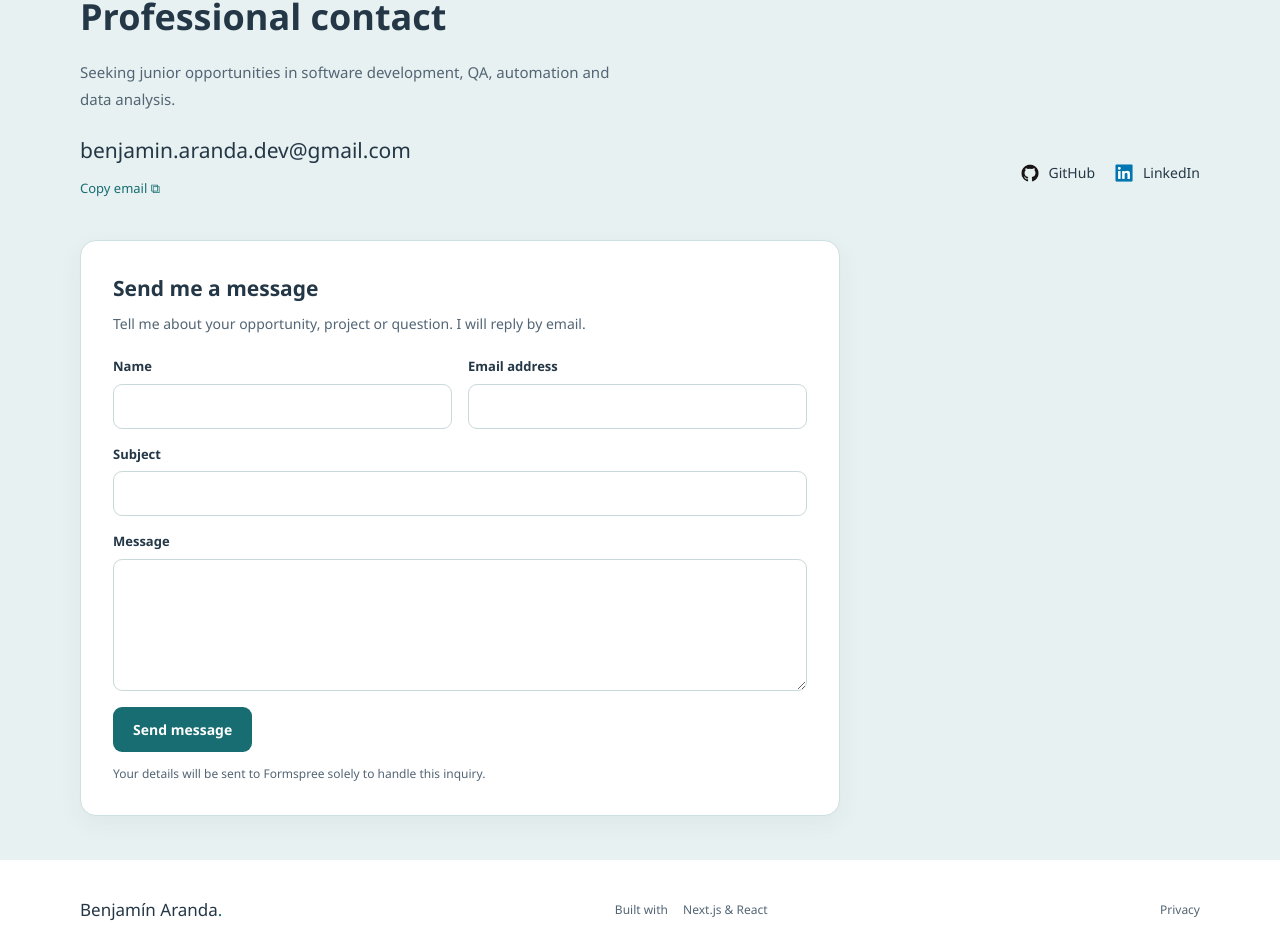
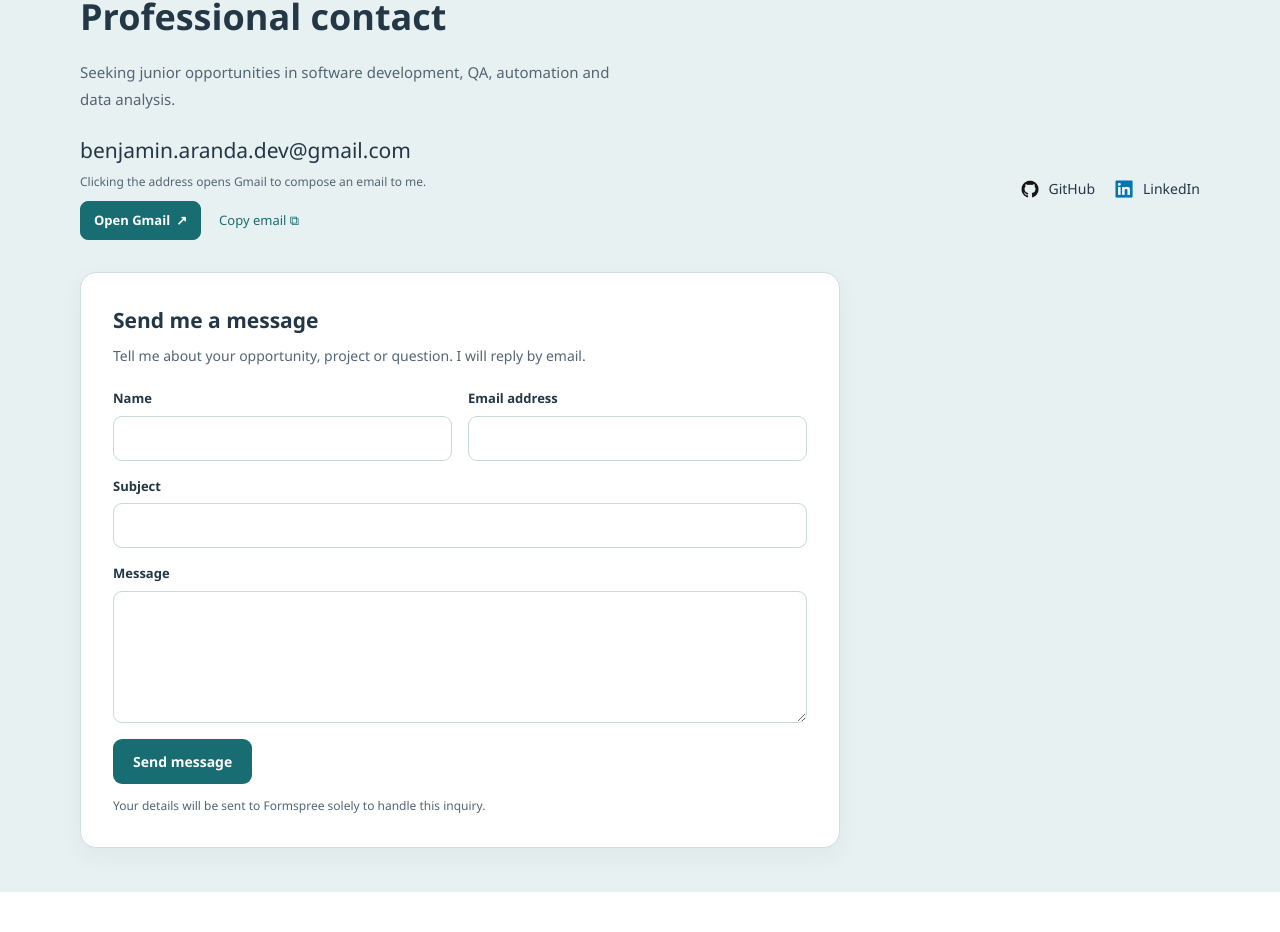
Before and after one commit to BenjaAranda/Portafolio-web, a Next.js app in the folder apps/web/: page /en in a window 1280 px wide. Shown: the part 6515-7447 px from the top of the page. Built offline with nearby package versions, Linux system fonts and the light colour scheme; no server answers.

Commit message:
feat: add direct Gmail contact action

```diff
--- a/apps/web/src/app/globals.css
+++ b/apps/web/src/app/globals.css
@@ -481,6 +481,25 @@ main {
   gap: 16px;
   overflow-wrap: anywhere;
 }
+.email-contact { min-width: 0; }
+.email-hint { margin: 6px 0 8px; color: var(--muted); font-size: 12px; }
+.email-actions { display: flex; align-items: center; gap: 18px; flex-wrap: wrap; }
+.gmail-button {
+  display: inline-flex;
+  align-items: center;
+  gap: 6px;
+  padding: 9px 13px;
+  border: 1px solid var(--accent);
+  border-radius: 8px;
+  background: var(--accent);
+  color: #fff;
+  font-size: 13px;
+  font-weight: 650;
+  text-decoration: none;
+  transition: background-color 160ms ease, transform 160ms ease;
+}
+.gmail-button:hover { filter: brightness(.94); transform: translateY(-1px); }
+.gmail-button:focus-visible, .email-link:focus-visible { outline: 2px solid var(--accent); outline-offset: 3px; }
 .text-button {
   border: 0;
   background: none;
--- a/apps/web/src/components/portfolio.tsx
+++ b/apps/web/src/components/portfolio.tsx
@@ -350,6 +350,9 @@ export function Home({ data, locale }: { data: Portfolio; locale: Locale }) {
 export function Contact({ data, locale }: { data: Portfolio; locale: Locale }) {
   const c = copy[locale];
   const email = safeEmail(data.settings?.email);
+  const gmailHref = email
+    ? `https://mail.google.com/mail/?view=cm&fs=1&to=${encodeURIComponent(email)}`
+    : undefined;
   return (
     <section id="contacto" className="contact-section">
       <div className="shell">
@@ -359,11 +362,28 @@ export function Contact({ data, locale }: { data: Portfolio; locale: Locale }) {
         <p>{c.contactBody}</p>
         <div className="contact-actions">
           {email ? (
-            <div>
-              <a className="email-link" href={`mailto:${email}`}>
+            <div className="email-contact">
+              <a
+                className="email-link"
+                href={gmailHref}
+                target="_blank"
+                rel="noopener noreferrer"
+              >
                 {email}
               </a>
-              <CopyEmail email={email} locale={locale} />
+              <p className="email-hint">{c.gmailHint}</p>
+              <div className="email-actions">
+                <a
+                  className="gmail-button"
+                  href={gmailHref}
+                  target="_blank"
+                  rel="noopener noreferrer"
+                >
+                  {c.gmailAction}
+                  <span aria-hidden="true"> ↗</span>
+                </a>
+                <CopyEmail email={email} locale={locale} />
+              </div>
             </div>
           ) : (
             <p className="contact-pending">
--- a/apps/web/src/lib/i18n.ts
+++ b/apps/web/src/lib/i18n.ts
@@ -37,6 +37,8 @@ export const copy = {
       'Busco oportunidades junior en desarrollo de software, QA, automatización y análisis de datos.',
     contactPending: 'Los canales de contacto se incorporarán antes de publicar.',
     copyEmail: 'Copiar correo',
+    gmailAction: 'Abrir en Gmail',
+    gmailHint: 'Al pulsar la dirección, se abrirá Gmail para redactarme un correo.',
     copied: 'Correo copiado',
     copyError: 'No se pudo copiar. Puedes seleccionar el correo.',
     formTitle: 'Envíame un mensaje',
@@ -110,6 +112,8 @@ export const copy = {
       'Seeking junior opportunities in software development, QA, automation and data analysis.',
     contactPending: 'Contact channels will be added before publication.',
     copyEmail: 'Copy email',
+    gmailAction: 'Open Gmail',
+    gmailHint: 'Clicking the address opens Gmail to compose an email to me.',
     copied: 'Email copied',
     copyError: 'Could not copy. You can select the email instead.',
     formTitle: 'Send me a message',
```
Also changed, not shown: 2 other files (tests, documents, lock files or other folders).
